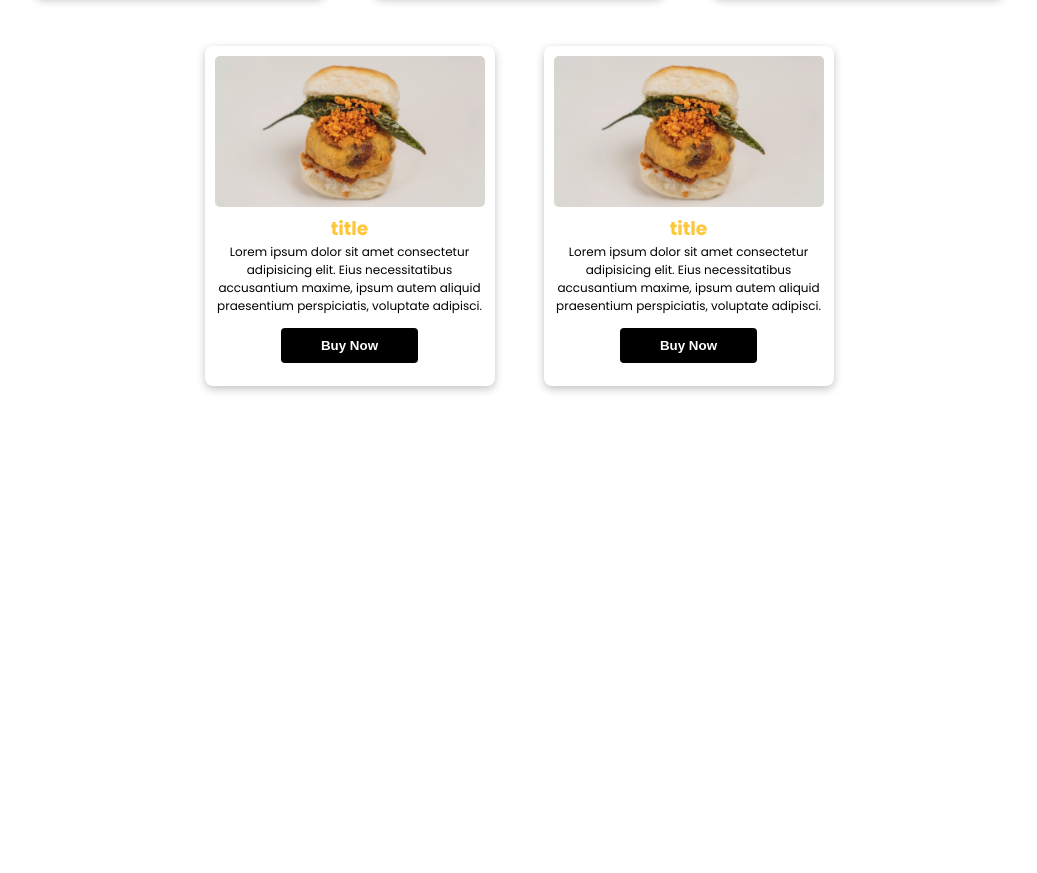
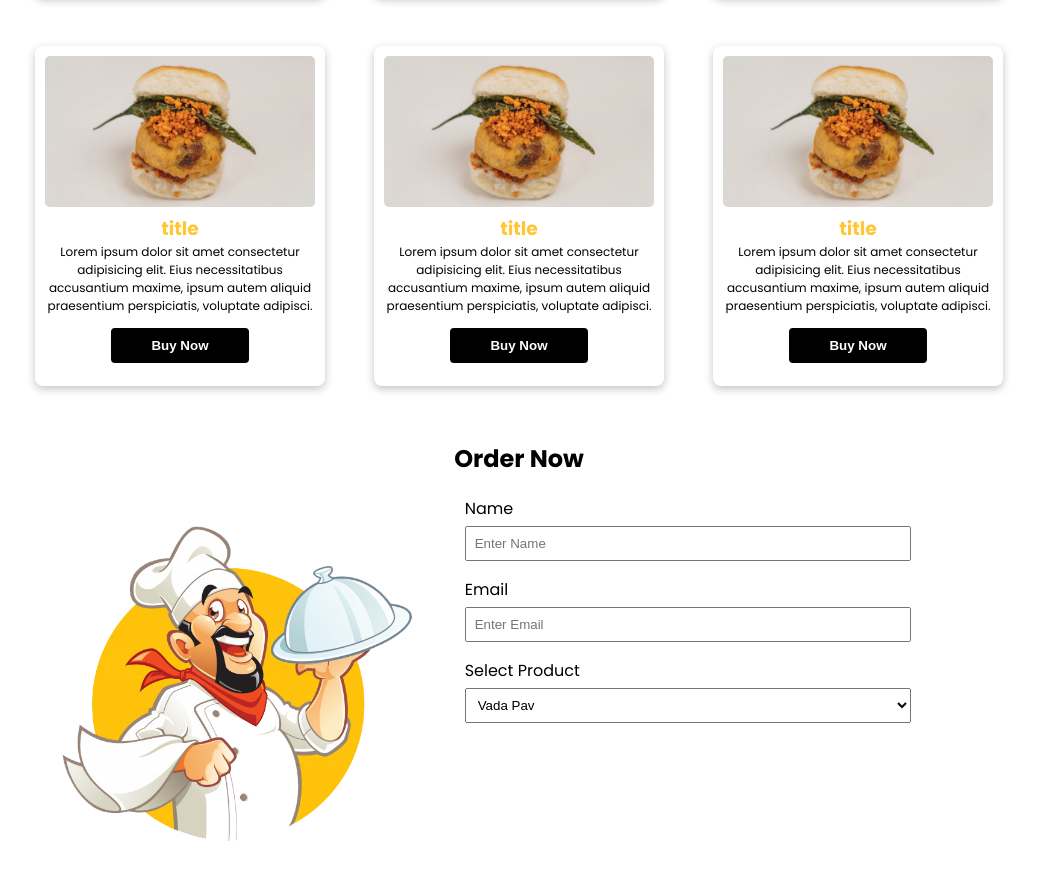
Before and after one commit to rahulkardile/Joshi-VadaPav, a plain HTML site: page client/Index.html in a window 1280 px wide. Shown: the part 1976-2849 px from the top of the page, without its empty margins (121-1158 px from the left). Before the commit the page ends 2397 px from the top, so only its background shows below. Drawn offline with Linux system fonts and the light colour scheme; a web font is replaced by a local one.

Commit message:
contact us is added

```diff
--- a/client/Index.html
+++ b/client/Index.html
@@ -120,7 +120,46 @@
                 <button style="background-color: black; border-radius: 4px;">Buy Now</button>
             </div>
 
+            <div class="card">
+                <img src="assets/vada_pav_02.webp" alt="vada">
+                <h3>title</h3>
+                <p>Lorem ipsum dolor sit amet consectetur adipisicing elit. Eius necessitatibus accusantium maxime,
+                    ipsum autem aliquid praesentium perspiciatis, voluptate adipisci.</p>
+                <button style="background-color: black; border-radius: 4px;">Buy Now</button>
+            </div>
+
         </section>
+    </div>
+
+    <div class="order-main">
+        <h2>Order Now</h2>
+
+        <div class="order">
+            <img src="assets/sheff.png" alt="sheff">
+
+            <form action="">
+                <div class="">
+                    <label for="">Name</label>
+                    <input type="text" placeholder="Enter Name">
+                </div>
+
+                <div class="">
+                    <label for="">Email</label>
+                    <input type="email" placeholder="Enter Email">
+                </div>
+                <div class="">
+                    <label for="">Select Product</label>
+                    <select name="" id="">
+                        <option value="">Vada Pav</option>
+                        <option value="">Bhujiya</option>
+                        <option value="">Cold Drink</option>
+                        <option value="">Vada Pav + Cold Drink</option>
+                        <option value="">Bhujiya + Cold Drink</option>
+                    </select>
+                </div>
+            </form>
+        </div>
+
     </div>
 
 </body>
--- a/client/css/styles.css
+++ b/client/css/styles.css
@@ -166,3 +166,39 @@ button {
   margin: 13px;
   padding: 10px 40px;
 }
+
+.order-main {
+  display: flex;
+  justify-content: center;
+  flex-direction: column;
+  align-items: center;
+}
+
+.order {
+  display: flex;
+  flex-direction: row;
+  gap: 40px;
+  justify-content: space-between;
+}
+
+.order img {
+  width: 40%;
+}
+
+.order form {
+  width: 50%;
+  margin-right: 5rem;
+  display: flex;
+  flex-direction: column;
+  gap: 1rem;
+}
+
+.order form input, select {
+  padding: .5rem;
+}
+
+.order form div {
+  display: flex;
+  gap: 5px;
+  flex-direction: column;
+}
```
Also changed, not shown: client/assets/sheff.png (added).
